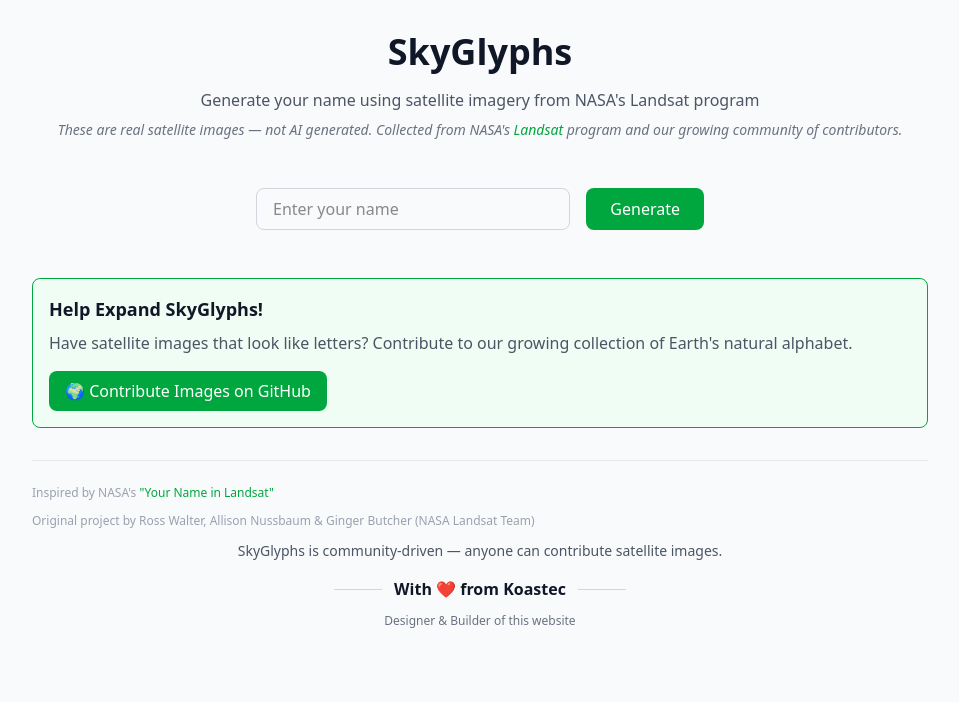
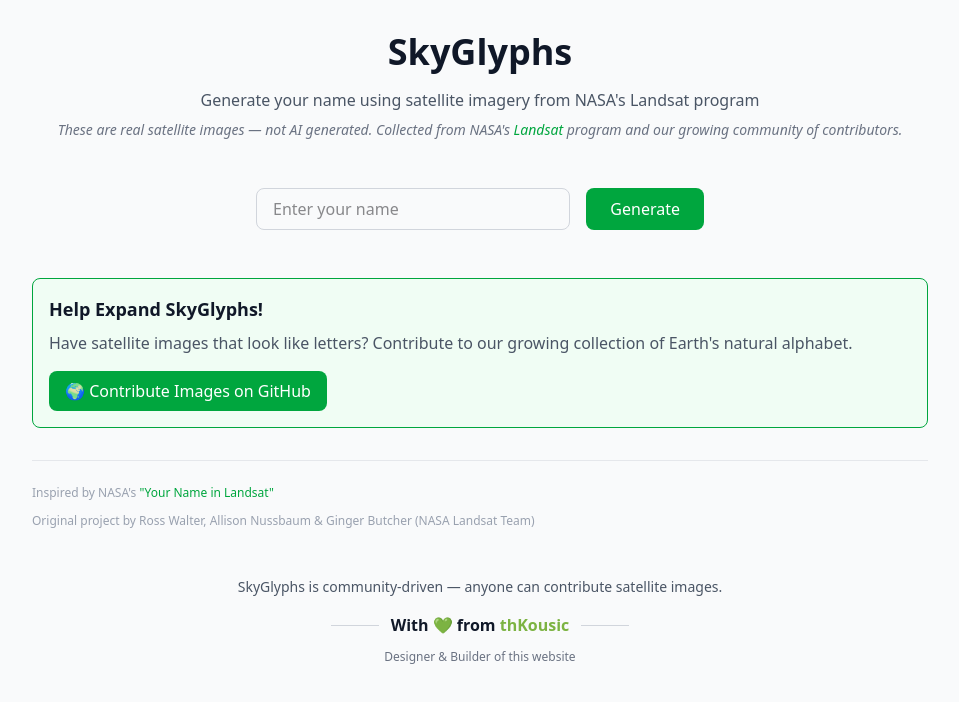
Before and after one commit to ReddyKousic/skyGlyphsFrntnd, a SvelteKit app: page / in a window 1280 px wide. Shown: the top 702 px of the page, without its empty margins (160-1119 px from the left). Built offline with nearby package versions, Linux system fonts and the light colour scheme.

Commit message:
Update community contribution message and add signature link with author attribution

```diff
--- a/src/routes/+page.svelte
+++ b/src/routes/+page.svelte
@@ -322,14 +322,16 @@
 			</p>
 
 			<!-- Community -->
-			<p class="text-center text-gray-600">
+			<p class="text-center text-gray-600 mt-12">
 				SkyGlyphs is community-driven — anyone can contribute satellite images.
 			</p>
 
 			<!-- Your Signature -->
 			<div class="mt-4 flex items-center justify-center gap-3">
 				<span class="h-px w-12 bg-gray-300"></span>
-				<span class="text-base font-semibold text-gray-900">With ❤️ from Koastec</span>
+				<span class="text-base font-semibold text-gray-900">
+					With 💚 from <a href="https://x.com/thKousic" target="_blank" rel="noopener noreferrer" class="text-[#7cb342] hover:underline">thKousic</a>
+				</span>
 				<span class="h-px w-12 bg-gray-300"></span>
 			</div>
 			<p class="text-center text-xs text-gray-500">Designer & Builder of this website</p>
```
